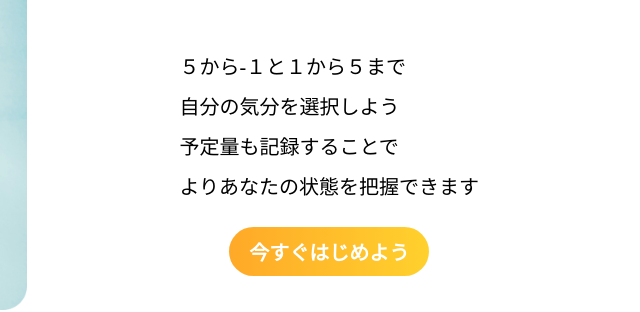
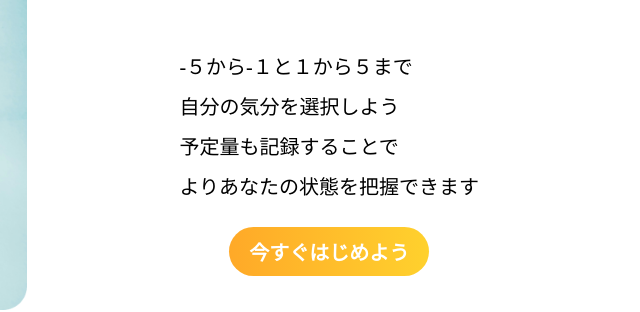
Before and after one commit to Mood-Trend/mood-trend-firebase, a plain HTML site: page hosting/index.html in a window 1280 px wide. Shown: the part 835-1147 px from the top of the page, 640-1280 px from the left. Drawn offline with Linux system fonts and the light colour scheme; a script that the page names is missing.

Commit message:
feat: 誤字修正

```diff
--- a/hosting/index.html
+++ b/hosting/index.html
@@ -48,7 +48,7 @@
                     <img src="img/introduce1.png" alt="双極性障害を持つ方">
                     <div id="introduce-text">
                         <h3>気分値</h3>
-                        <p>５から-１と１から５まで<br>
+                        <p>-５から-１と１から５まで<br>
                             自分の気分を選択しよう<br>
                             予定量も記録することで<br>
                             よりあなたの状態を把握できます
```
